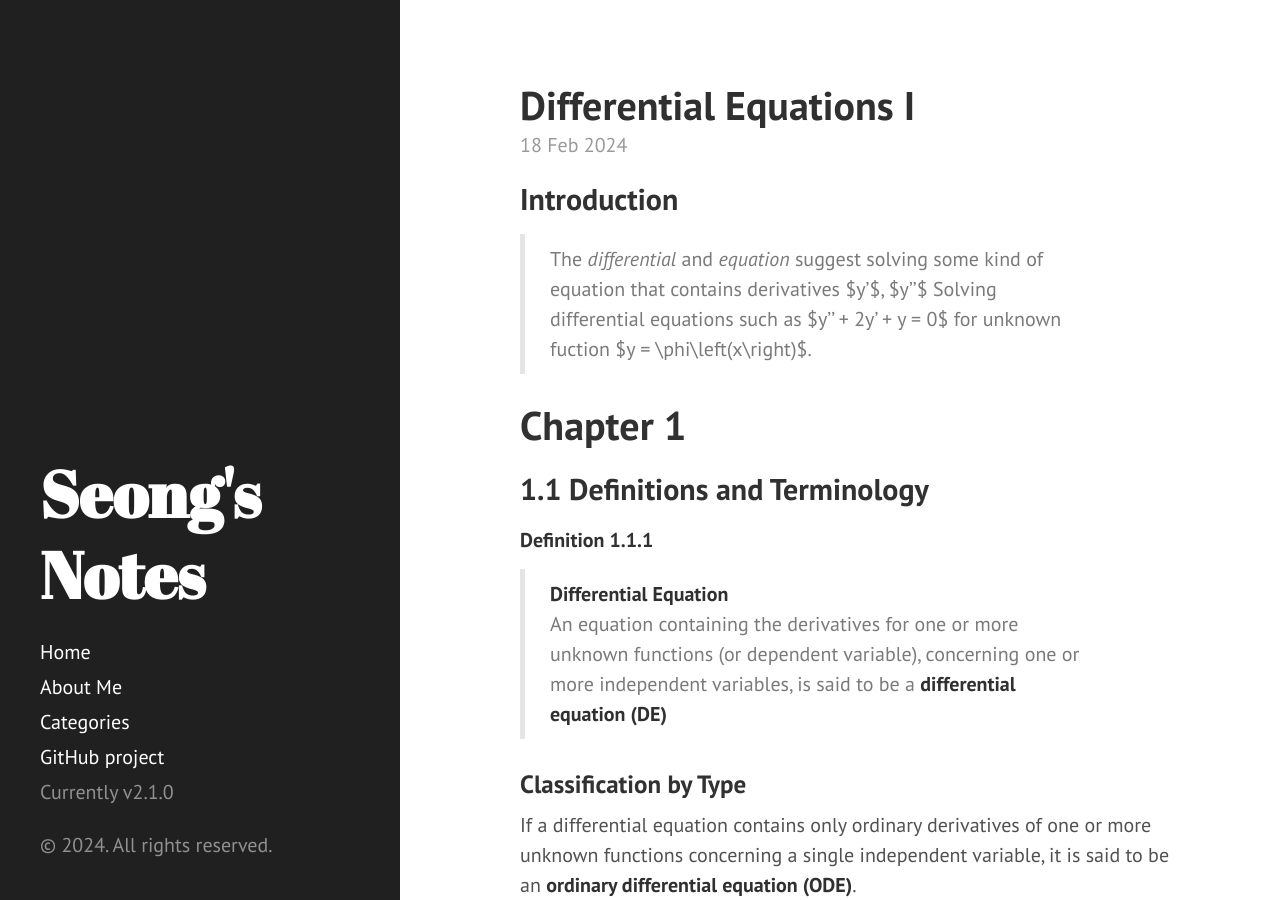
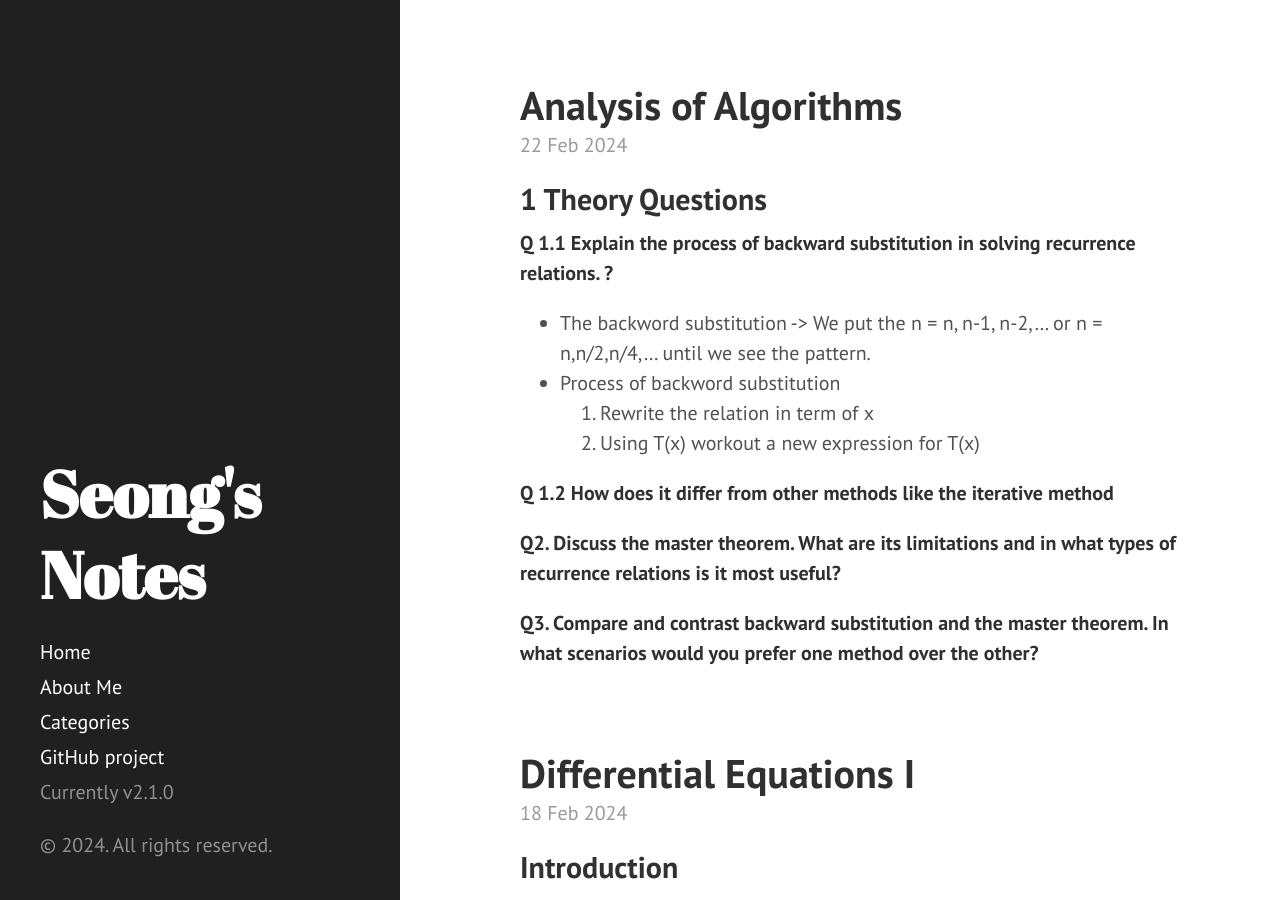
Before and after one commit to GwangseongCho/GwangseongCho.github.io, a Jekyll site: the page built from index.html, in a window 1280 px wide and 900 px high. Built offline with Jekyll 4.4.1, drawn with Linux system fonts in a browser that asks for light colours; formulas are drawn with MathJax 3; the list of posts is cut into pages by our own code.

Commit message:
Add Analysis of Algorithms

```diff
--- /dev/null
+++ b/_posts/2024-02-22-analysis-of-algorithms.md
@@ -0,0 +1,23 @@
+---
+layout: post
+title: Analysis of Algorithms
+category: Computer Science
+---
+
+## 1 Theory Questions
+**Q 1.1 Explain the process of backward substitution in solving recurrence relations. ?**
+* The backword substitution -> We put the n = n, n-1, n-2,... or n = n,n/2,n/4,... until we see the pattern.
+* Process of backword substitution
+1.  Rewrite the relation in term of x
+2.  Using T(x) workout a new expression for T(x)
+
+
+
+
+
+**Q 1.2 How does it differ from other methods like the iterative method**
+
+
+**Q2. Discuss the master theorem. What are its limitations and in what types of recurrence relations is it most useful?**
+
+**Q3. Compare and contrast backward substitution and the master theorem. In what scenarios would you prefer one method over the other?**
```
Also changed, not shown: _posts/2024-02-18-differential-equations.md (+2 -0 lines).
